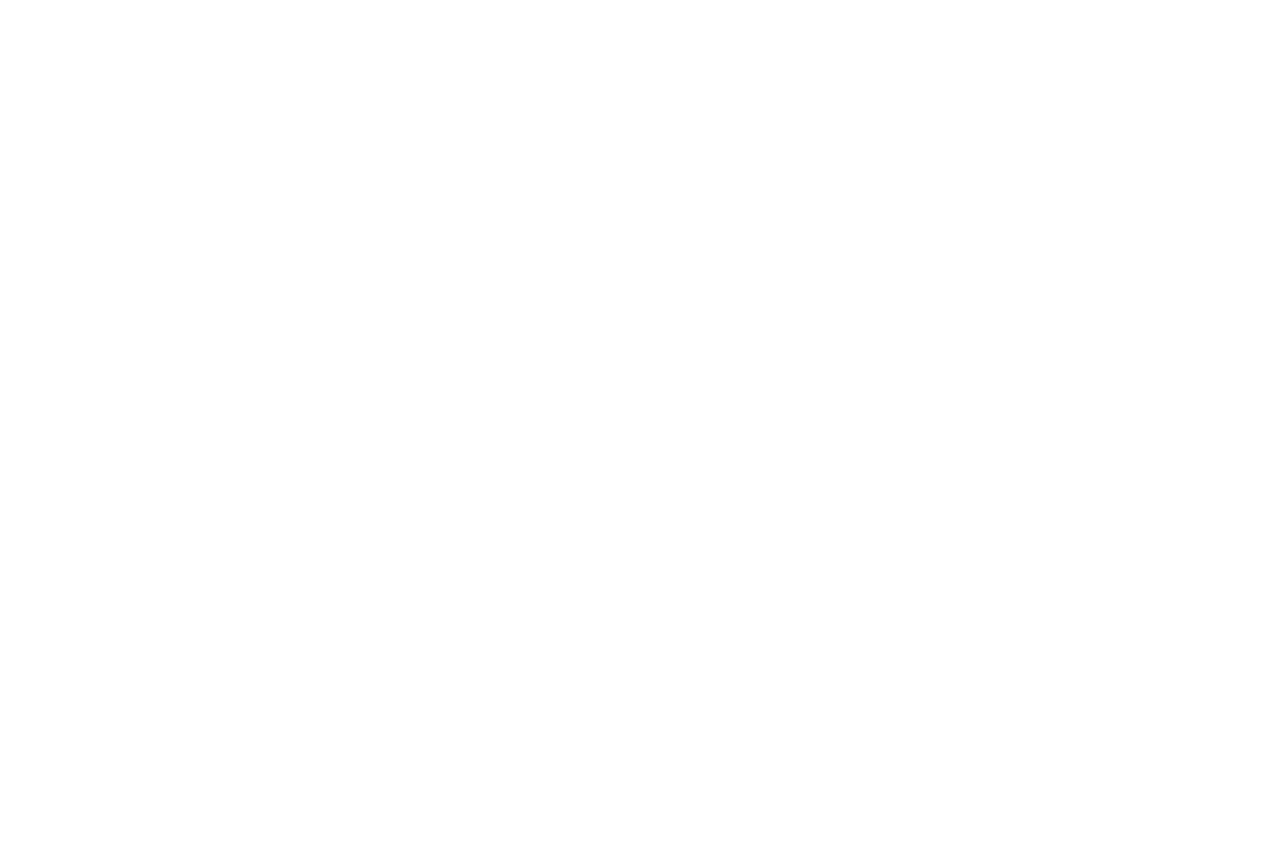
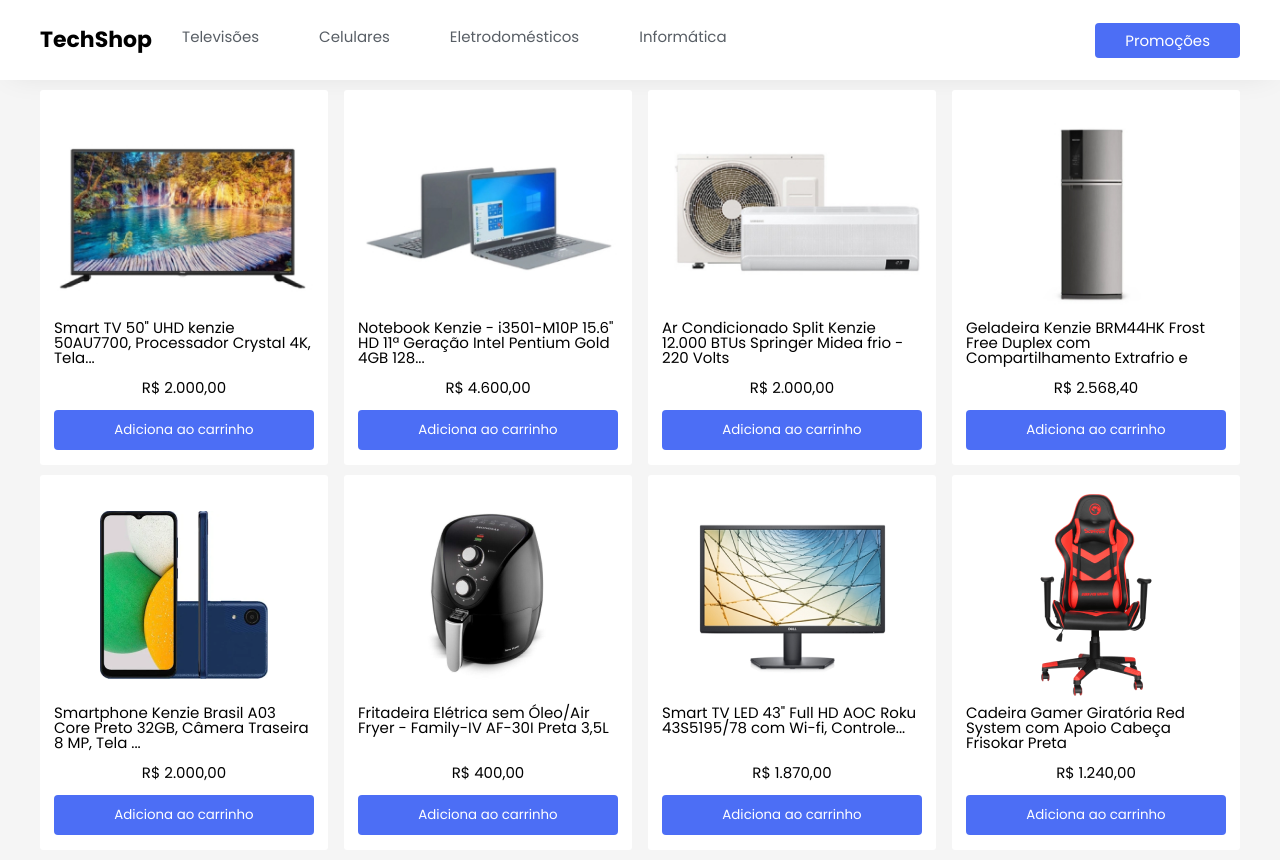
Before and after one commit to MatheusPopolin/ecommerce-flexbox, a plain HTML site: page index.html in a window 1280 px wide. Before the commit the page ends 800 px from the top, so only its background shows below. Drawn offline with Linux system fonts and the light colour scheme.

Commit message:
Versão 1.00

```diff
--- a/index.html
+++ b/index.html
@@ -1 +1,109 @@
 <!-- Seu HTML aqui! -->
+<!DOCTYPE html>
+<html lang="en">
+<head>
+    <meta charset="UTF-8">
+    <meta http-equiv="X-UA-Compatible" content="IE=edge">
+    <meta name="viewport" content="width=device-width, initial-scale=1.0">
+    <title>Tech Shop</title>
+    <meta name="description" content="No TecShop Você Encontra as Melhores Ofertas!"/>
+    <link rel="icon" href="pictures/icon.png"/>
+    <link rel="stylesheet" href="reset.css ">
+    <link rel="stylesheet" href="style.css">
+    <link rel="preconnect" href="https://fonts.googleapis.com">
+    <link rel="preconnect" href="https://fonts.gstatic.com" crossorigin>
+    <link href="https://fonts.googleapis.com/css2?family=Poppins:wght@100;200;300;400;500;600;700;800;900&display=swap" rel="stylesheet">
+</head>
+
+<body>
+    <header>
+        <div class="container">
+            <div class="head">
+                <div class="block-head-left">
+                    <h1>TechShop</h1>
+                    <nav>
+                        <ul>
+                            <li><a href="">Televisões</a></li>
+                            <li><a href="">Celulares</a></li>
+                            <li><a href="">Eletrodomésticos</a></li>
+                            <li><a href="">Informática</a></li>
+                        </ul>
+                    </nav>
+                </div>
+                <div class="promotion-button"><a href="">Promoções</a></div>
+            </div>
+        </div>
+    </header>
+
+    <div class="container">
+        <main>
+            <ul class="menu-cards">
+                <li>
+                    <div class="container-card">
+                        <div class="card-img"><img src="pictures/img_03.png" alt=""></div>
+                        <h2>Smart TV 50" UHD kenzie 50AU7700, Processador Crystal 4K, Tela...</h2>
+                        <p>R$ 2.000,00</p>
+                        <div class="card-button"><button>Adiciona ao carrinho</button></div>
+                    </div>
+                </li>
+                <li>
+                    <div class="container-card">
+                        <div class="card-img"><img src="pictures/img_04.png" alt=""></div>
+                        <h2>Notebook Kenzie - i3501-M10P 15.6" HD 11ª Geração Intel Pentium Gold 4GB 128...</h2>
+                        <p>R$ 4.600,00</p>
+                        <div class="card-button"><button>Adiciona ao carrinho</button></div>
+                    </div>
+                </li>
+                <li>
+                    <div class="container-card">
+                        <div class="card-img"><img src="pictures/img_06.png" alt=""></div>
+                        <h2>Ar Condicionado Split Kenzie 12.000 BTUs Springer Midea frio - 220 Volts</h2>
+                        <p>R$ 2.000,00</p>
+                        <div class="card-button"><button>Adiciona ao carrinho</button></div>
+                    </div>
+                </li>
+                <li>
+                    <div class="container-card">
+                        <div class="card-img"><img src="pictures/img_05.png" alt=""></div>
+                        <h2>Geladeira Kenzie BRM44HK Frost Free Duplex com Compartilhamento Extrafrio e</h2>
+                        <p>R$ 2.568,40</p>
+                        <div class="card-button"><button>Adiciona ao carrinho</button></div>
+                    </div>
+                </li>
+                <li>
+                    <div class="container-card">
+                        <div class="card-img"><img src="pictures/img_08.png" alt=""></div>
+                        <h2>Smartphone Kenzie Brasil A03 Core Preto 32GB, Câmera Traseira 8 MP, Tela ...</h2>
+                        <p>R$ 2.000,00 </p>
+                        <div class="card-button"><button>Adiciona ao carrinho</button></div>
+                    </div>
+                </li>
+                <li>
+                    <div class="container-card">
+                        <div class="card-img"><img src="pictures/img_01.png" alt=""></div>
+                        <h2>Fritadeira Elétrica sem Óleo/Air Fryer - Family-IV AF-30I Preta 3,5L</h2>
+                        <p>R$ 400,00</p>
+                        <div class="card-button"><button>Adiciona ao carrinho</button></div>
+                    </div>
+                </li>
+                <li>
+                    <div class="container-card">
+                        <div class="card-img"><img src="pictures/img_07.png" alt=""></div>
+                        <h2>Smart TV LED 43" Full HD AOC Roku 43S5195/78 com Wi-fi, Controle...</h2>
+                        <p>R$ 1.870,00</p>
+                        <div class="card-button"><button>Adiciona ao carrinho</button></div>
+                    </div>
+                </li>
+                <li>
+                    <div class="container-card">
+                        <div class="card-img"><img src="pictures/img_02.png" alt=""></div>
+                        <h2>Cadeira Gamer Giratória Red System com Apoio Cabeça Frisokar Preta</h2>
+                        <p>R$ 1.240,00 </p>
+                        <div class="card-button"><button>Adiciona ao carrinho</button></div>
+                    </div>
+                </li>
+            </ul>
+        </main>
+    </div>
+</body>
+</html>
--- /dev/null
+++ b/reset.css
@@ -0,0 +1,48 @@
+/* http://meyerweb.com/eric/tools/css/reset/
+   v2.0 | 20110126
+   License: none (public domain)
+*/
+
+html, body, div, span, applet, object, iframe,
+h1, h2, h3, h4, h5, h6, p, blockquote, pre,
+a, abbr, acronym, address, big, cite, code,
+del, dfn, em, img, ins, kbd, q, s, samp,
+small, strike, strong, sub, sup, tt, var,
+b, u, i, center,
+dl, dt, dd, ol, ul, li,
+fieldset, form, label, legend,
+table, caption, tbody, tfoot, thead, tr, th, td,
+article, aside, canvas, details, embed,
+figure, figcaption, footer, header, hgroup,
+menu, nav, output, ruby, section, summary,
+time, mark, audio, video {
+	margin: 0;
+	padding: 0;
+	border: 0;
+	font-size: 100%;
+	font: inherit;
+	vertical-align: baseline;
+}
+/* HTML5 display-role reset for older browsers */
+article, aside, details, figcaption, figure,
+footer, header, hgroup, menu, nav, section {
+	display: block;
+}
+body {
+	line-height: 1;
+}
+ol, ul {
+	list-style: none;
+}
+blockquote, q {
+	quotes: none;
+}
+blockquote:before, blockquote:after,
+q:before, q:after {
+	content: '';
+	content: none;
+}
+table {
+	border-collapse: collapse;
+	border-spacing: 0;
+}
--- a/style.css
+++ b/style.css
@@ -0,0 +1,107 @@
+body{
+    font-family: 'Poppins', sans-serif;
+    font-size: 15px;
+    background-color: #f5f5f5;
+}
+
+header{
+    background-color: #ffffff;
+    box-shadow: 0px 4px 30px -10px rgba(0, 0, 0, 0.1);
+}
+
+.container{
+    max-width: 1200px;
+    margin: 0 auto;
+}
+
+.head{
+    width: 100%;
+    height: 80px;
+    display: flex;
+    justify-content: space-between;
+    align-items: center;
+    margin-bottom: 10px;
+}
+
+.block-head-left{
+    display: flex;
+    justify-content: space-between;
+}
+
+.block-head-left h1{
+    font-size: 22px;
+    font-weight: 700;
+}
+
+.block-head-left ul{
+    display: flex;
+}
+
+.block-head-left ul li a{
+    color: #585e65;
+    text-decoration: none;
+    padding: 0 30px;
+}
+
+.promotion-button{
+    background-color: #4c6ef5;
+    border-radius: 4px;
+    padding: 10px 30px;
+    justify-content: flex-end;
+}
+
+.promotion-button a{
+    color: #ffffff;
+    text-decoration: none;
+}
+
+.menu-cards{
+    display: flex;
+    justify-content: space-between;
+    flex-wrap: wrap;
+}
+
+.menu-cards li{
+    background-color: #ffffff;
+    width: 24%;
+    border-radius: 3px;
+    margin-bottom: 10px;
+}
+
+.container-card{
+    max-width: 260px;
+    margin: 0 auto;
+    display: flex;
+    flex-direction: column;
+    align-items: center;
+}
+
+.card-img{
+    margin-top: 10px;
+    height: 220px;
+    display: flex;
+    align-items: center;
+}
+
+.card-img img{
+    max-width: 260px;
+}
+
+.container-card h2{
+    height: 60px;
+}
+
+.container-card p{
+    margin-bottom: 15px;;
+}
+
+.container-card button{
+    width: 260px;
+    background-color: #4c6ef5;
+    font-family: 'Poppins', sans-serif;
+    color: #ffffff;
+    border-radius: 4px;
+    border-style: none;
+    padding: 10px 0;
+    margin-bottom: 15px;
+}
```
Also changed, not shown: pictures/icon.png (added).
